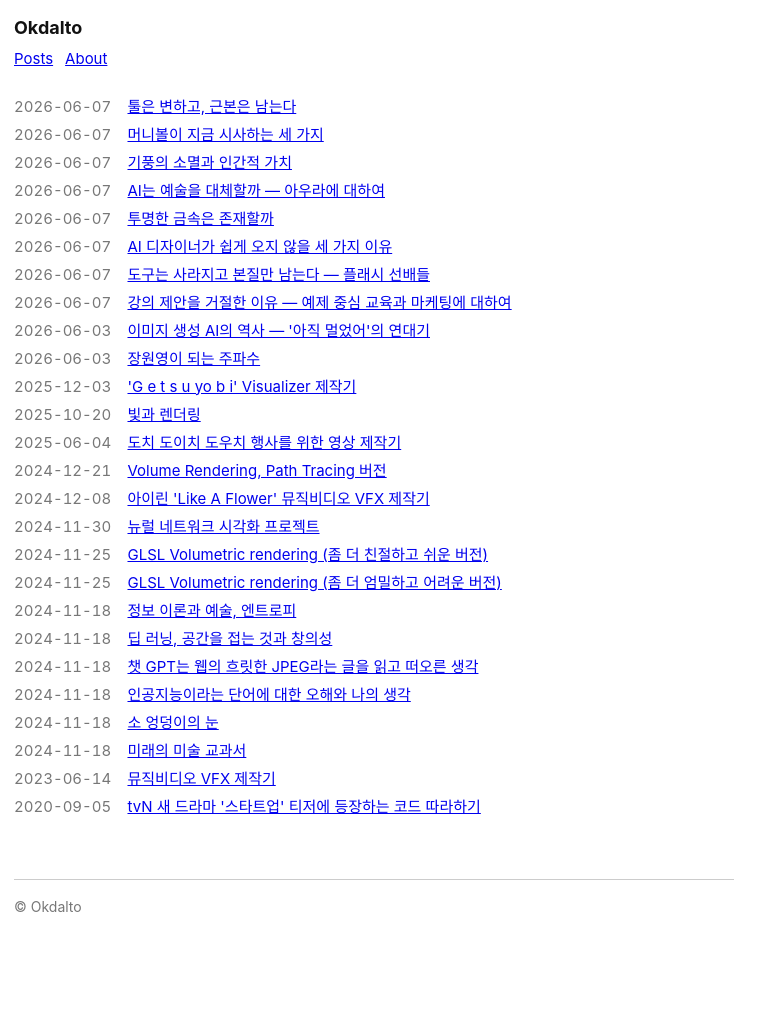
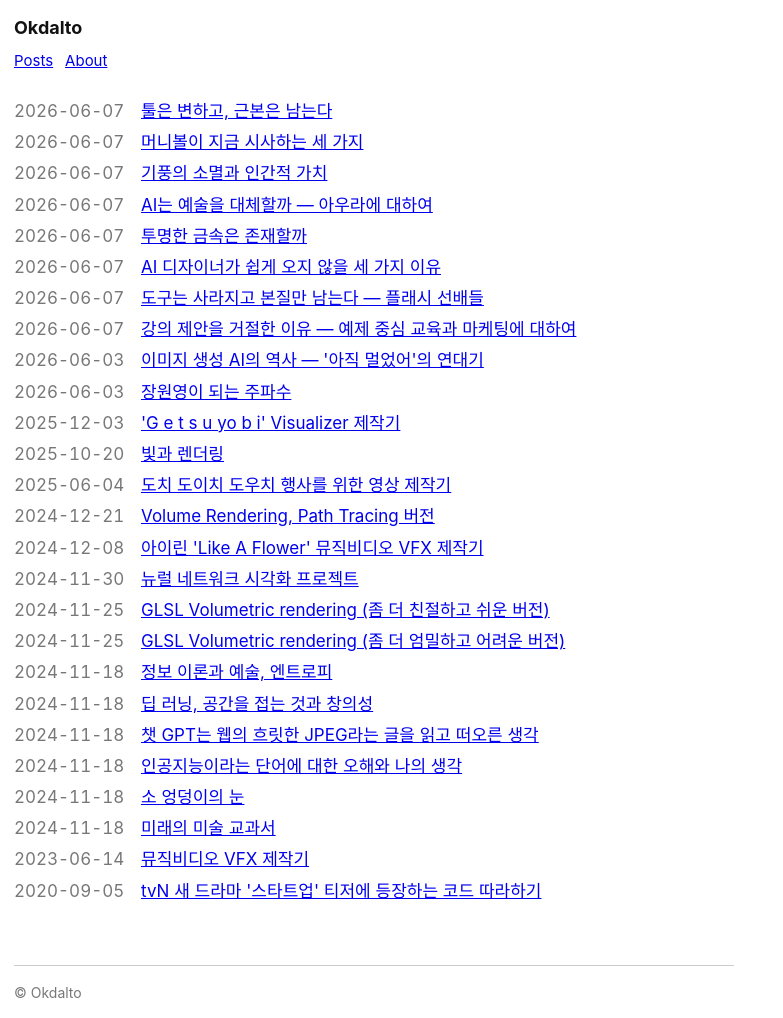
Before and after one commit to okdalto/okdalto.github.io, a Jekyll site: the page built from index.html, in a window 1280 px wide. Shown: the whole page, without its empty margins (0-783 px from the left). Built offline with Jekyll 4.4.1, drawn with Linux system fonts in a browser that asks for light colours; before the commit the page ends 932 px from its top, so only the background shows below that.

Commit message:
Larger body font on desktop (17px), keep 15px on mobile
Co-Authored-By: Claude Opus 4.8 (1M context) <noreply@anthropic.com>

```diff
--- a/assets/css/style.css
+++ b/assets/css/style.css
@@ -6,7 +6,7 @@ body {
   max-width: 720px;
   font-family: -apple-system, BlinkMacSystemFont, "Segoe UI", Roboto,
     "Apple SD Gothic Neo", "Noto Sans KR", sans-serif;
-  font-size: 15px;
+  font-size: 17px;
   line-height: 1.6;
   color: #111;
   background: #fff;
@@ -44,6 +44,7 @@ a:visited { color: #551a8b; }
 
 /* on narrow screens, stack the title first and the date below it */
 @media (max-width: 600px) {
+  body { font-size: 15px; }
   .post-list li {
     display: flex;
     flex-direction: column-reverse;
```
